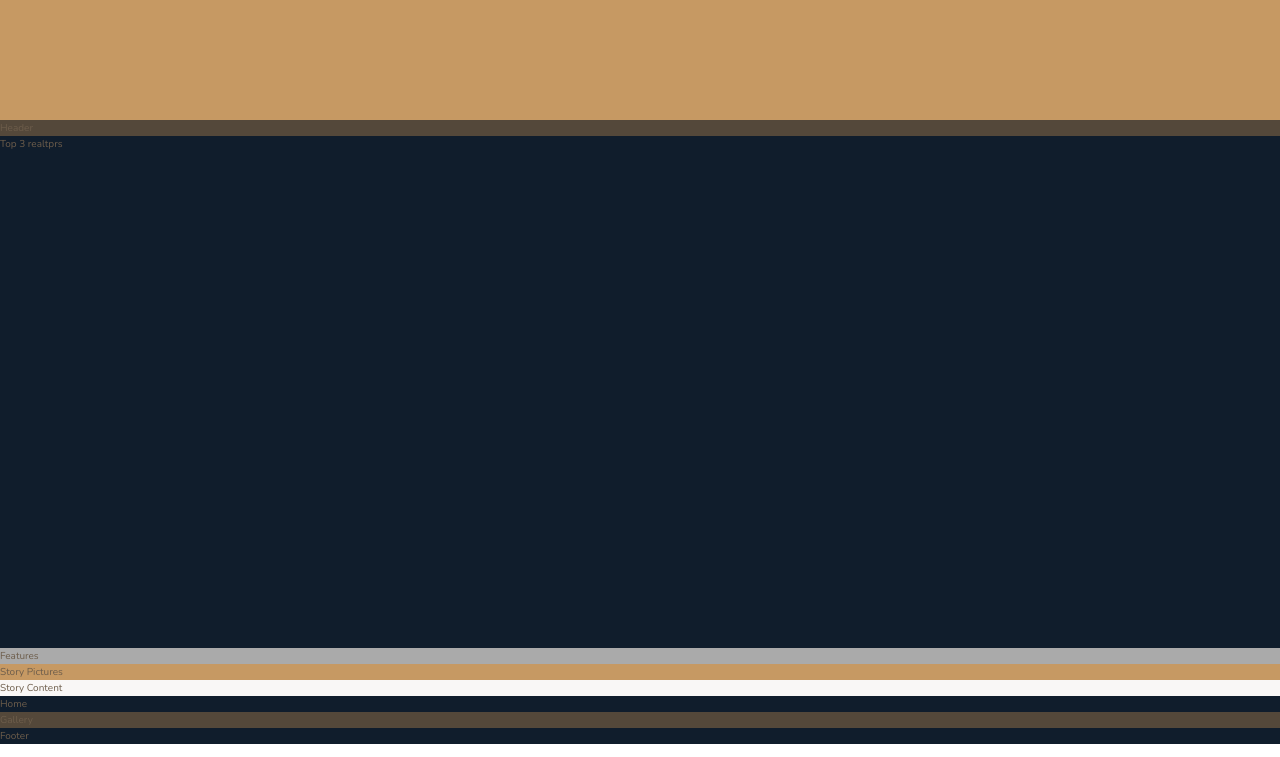
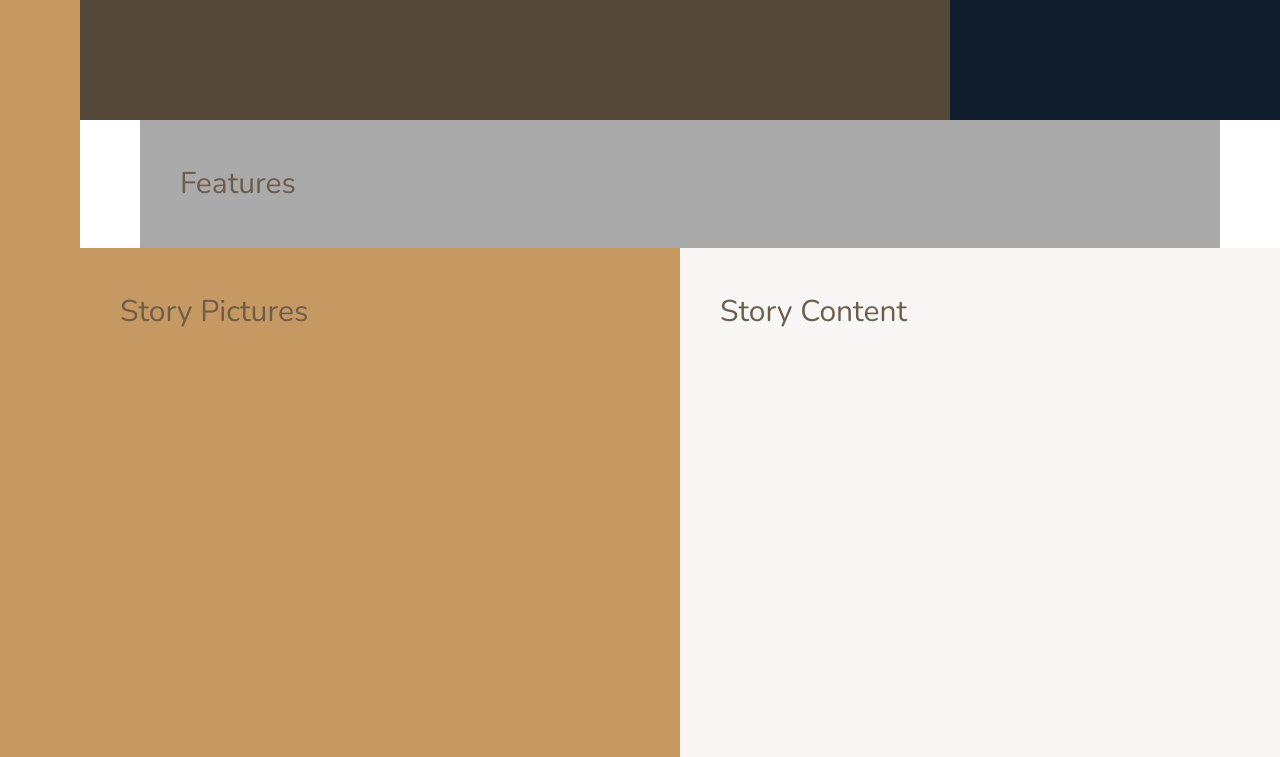
Before and after one commit to SahilS-26/nexter-grid, a website: page index.html in a window 1280 px wide. Shown: the part 520-1277 px from the top of the page. Drawn offline with nearby package versions, Linux system fonts and the light colour scheme.

Commit message:
layout part 2

```diff
--- a/sass/_base.scss
+++ b/sass/_base.scss
@@ -37,4 +37,14 @@ body {
 .container {
   display: grid;
   grid-template-rows: 80vh min-content 40vw repeat(3, min-content);
+  grid-template-columns:
+    [sidebar-start] 8rem [sidebar-end full-start] minmax(6rem, 1fr)
+    [center-start] repeat(8, [col-start] minmax(min-content, 14rem) [col-end])
+    [center-end] minmax(6rem, 1fr) [full-end];
+
+  // temp
+  & > * {
+    padding: 40px;
+    font-size: 3rem;
+  }
 }
--- a/sass/_features.scss
+++ b/sass/_features.scss
@@ -1,3 +1,4 @@
 .features {
   background-color: $color-grey-light-2;
+  grid-column: center-start / center-end;
 }
--- a/sass/_footer.scss
+++ b/sass/_footer.scss
@@ -1,3 +1,4 @@
 .footer {
   background-color: $color-secondary;
+  grid-column: full-start / full-end;
 }
--- a/sass/_gallery.scss
+++ b/sass/_gallery.scss
@@ -1,3 +1,4 @@
 .gallery {
   background-color: $color-grey-dark-1;
+  grid-column: full-start / full-end;
 }
--- a/sass/_header.scss
+++ b/sass/_header.scss
@@ -1,3 +1,4 @@
 .header {
   background-color: $color-grey-dark-1;
+  grid-column: full-start / col-end 6;
 }
--- a/sass/_homes.scss
+++ b/sass/_homes.scss
@@ -1,3 +1,4 @@
 .homes {
   background-color: $color-secondary;
+  grid-column: center-start / center-end;
 }
--- a/sass/_realtors.scss
+++ b/sass/_realtors.scss
@@ -1,3 +1,4 @@
 .realtors {
   background-color: $color-secondary;
+  grid-column: col-start 7 / full-end;
 }
--- a/sass/_sidebar.scss
+++ b/sass/_sidebar.scss
@@ -1,3 +1,5 @@
 .sidebar {
   background-color: $color-primary;
+  grid-column: sidebar-start / sidebar-end;
+  grid-row: 1 / -1;
 }
--- a/sass/_story.scss
+++ b/sass/_story.scss
@@ -1,9 +1,11 @@
 .story {
   &__pictures {
     background-color: $color-primary;
+    grid-column: full-start / col-end 4;
   }
 
   &__content {
     background-color: $color-grey-light-1;
+    grid-column: col-start 5 / full-end;
   }
 }
```
Also changed, not shown: css/style.css, 1 other file.
